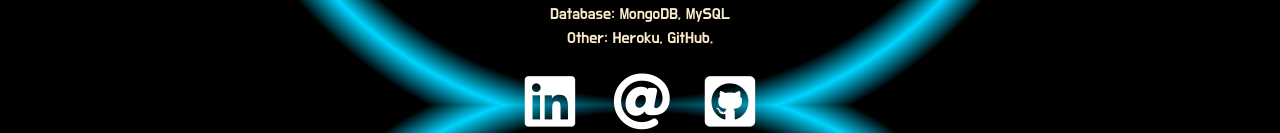
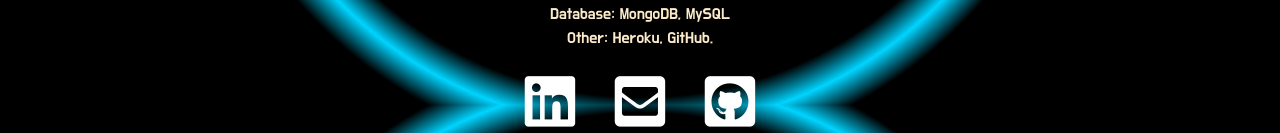
Before and after one commit to AshbyLB/react-portfolio, a React (Create React App) app: page / in a window 1280 px wide. Shown: the part 695-828 px from the top of the page. Built offline with nearby package versions, Linux system fonts and the light colour scheme.

Commit message:
new icon for main

```diff
--- a/src/components/Footer.js
+++ b/src/components/Footer.js
@@ -9,7 +9,7 @@ function Footer() {
                 <i class="fab fa-linkedin fa-4x"></i>
                 </a>
                 <a href="mailto: ashbyleeblakely@gmail.com">
-                <i class="fas fa-at fa-4x"></i>
+                <i class="fas fa-envelope-square fa-4x"></i>
                 </a>
                 <a href="https://github.com/AshbyLB" >
                 <i class="fab fa-github-square fa-4x"></i>
```
